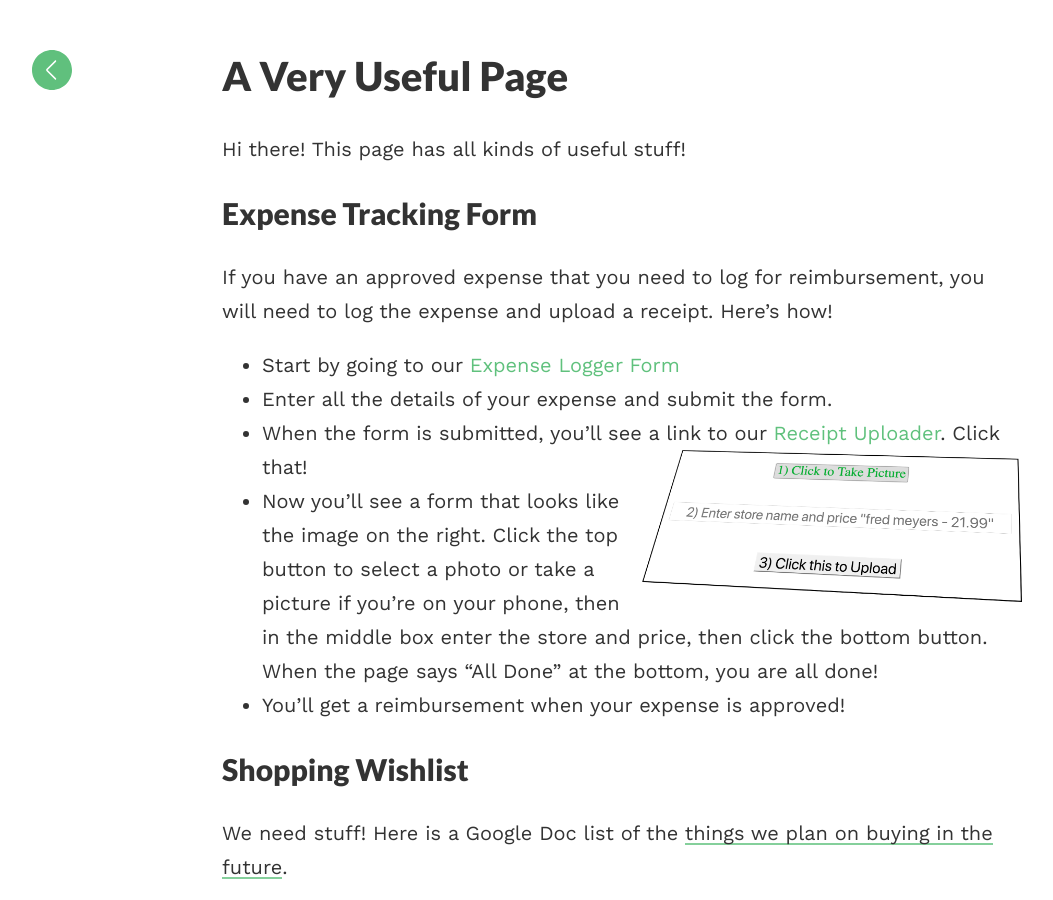
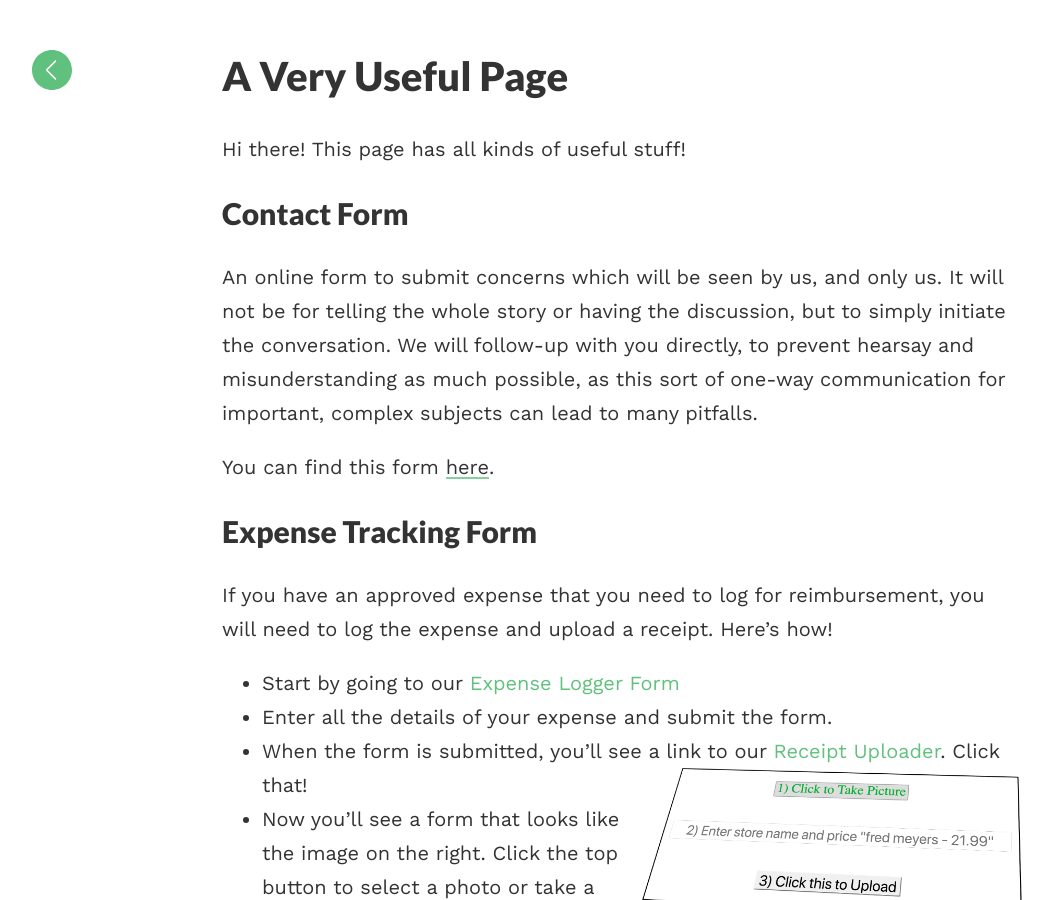
Before and after one commit to thelibertinesociety/thelibertinesociety.github.io, a Jekyll site: the page built from _documents/a_very_useful_page/index.md, in a window 1280 px wide and 900 px high. Shown: the whole window, without its empty margins (18-1071 px from the left). Built offline with Jekyll 4.4.1, drawn with Linux system fonts in a browser that asks for light colours; comment, search, counter and statistics services are not loaded.

Commit message:
Update index.md
Added a space for and a link to the proposed contact form.

```diff
--- a/_documents/a_very_useful_page/index.md
+++ b/_documents/a_very_useful_page/index.md
@@ -11,6 +11,12 @@ allow_comments: true            # displays the `Disqus` comment thingy.
 # A Very Useful Page
 
 Hi there! This page has all kinds of useful stuff!
+
+## Contact Form
+
+An online form to submit concerns which will be seen by us, and only us. It will not be for telling the whole story or having the discussion, but to simply initiate the conversation. We will follow-up with you directly, to prevent hearsay and misunderstanding as much possible, as this sort of one-way communication for important, complex subjects can lead to many pitfalls.
+
+You can find this form [here](https://goo.gl/forms/XOx2bfEjAuCUS9Nq1).
 
 ## Expense Tracking Form
 
```
